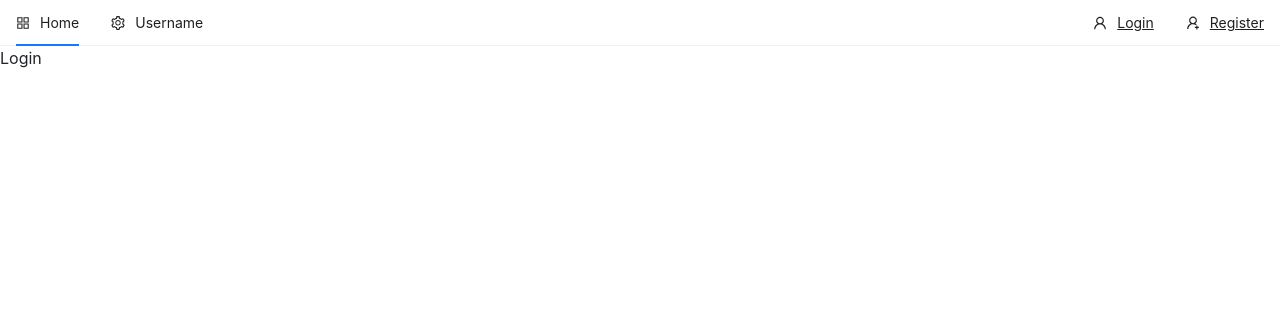
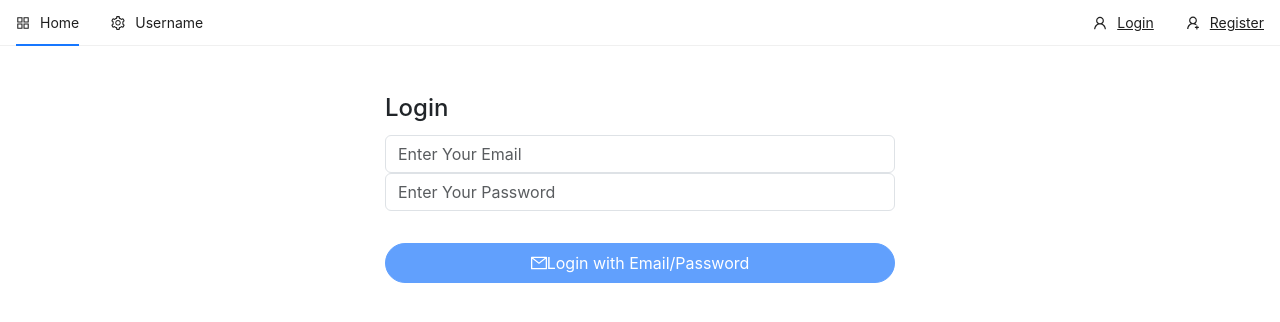
Before and after one commit to uttkarsh2406/Ecommerce-Website, a React (Create React App) app in the folder client/: page /login in a window 1280 px wide. Shown: the top 322 px of the page. Built offline with nearby package versions, Linux system fonts and the light colour scheme; no server answers.

Commit message:
Login with email/password done

```diff
--- a/client/package.json
+++ b/client/package.json
@@ -8,10 +8,16 @@
     "@testing-library/user-event": "^13.5.0",
     "ant-design": "^1.0.0",
     "antd": "^5.3.0",
+    "env": "0.0.2",
+    "firebase": "^9.17.2",
     "react": "^18.2.0",
     "react-dom": "^18.2.0",
+    "react-redux": "^8.0.5",
     "react-router-dom": "^5.2.0",
     "react-scripts": "5.0.1",
+    "react-toastify": "^9.1.1",
+    "redux": "^4.2.1",
+    "redux-devtools-extension": "^2.13.9",
     "web-vitals": "^2.1.4"
   },
   "scripts": {
--- a/client/src/App.js
+++ b/client/src/App.js
@@ -1,23 +1,45 @@
-import React from "react";
-import { Switch, Route } from 'react-router-dom'
+import React, { useEffect } from "react";
+import { Switch, Route } from "react-router-dom";
 import Login from "./pages/auth/Login";
 import Register from "./pages/auth/Register";
 import Home from "./pages/Home";
+import { ToastContainer } from "react-toastify";
 import Header from "./components/nav/Header";
+import RegisterComplete from "./pages/auth/RegisterComplete";
+
+import { Auth } from "./firebase";
+import { useDispatch } from "react-redux";
+import { async } from "@firebase/util";
 
 function App() {
+  const dispatch = useDispatch();
+  useEffect(() => {
+    const unsubscribe = Auth.onAuthStateChanged(async (user) => {
+      if (user) {
+        const idTokenResult = await user.getIdTokenResult();
+        dispatch({
+          type: "LOGGED_IN_USER",
+          payload: {
+            email: user.email,
+            token: idTokenResult.token,
+          },
+        });
+      }
+    });
+  }, []);
   return (
     <div>
+      <Header />
+      <ToastContainer />
+      <Switch>
+        <Route exact path="/" component={Home} />
 
-      <Header/>
-    <Switch>
-      <Route exact path="/" component={Home} />
+        <Route exact path="/login" component={Login} />
 
-      <Route exact path="/login" component={Login} />
+        <Route exact path="/register" component={Register} />
 
-      <Route exact path="/register" component={Register} />
-
-    </Switch>
+        <Route exact path="/register/complete" component={RegisterComplete} />
+      </Switch>
     </div>
   );
 }
--- a/client/src/components/nav/Header.js
+++ b/client/src/components/nav/Header.js
@@ -1,10 +1,18 @@
-import { AppstoreOutlined, SettingOutlined, UserOutlined, UserAddOutlined } from '@ant-design/icons';
+import {
+  AppstoreOutlined,
+  SettingOutlined,
+  UserOutlined,
+  UserAddOutlined,
+  LogoutOutlined,
+} from "@ant-design/icons";
 import "antd/dist/reset.css";
 import "antd/dist/antd-with-locales";
-import { Menu } from 'antd';
-import { useState } from 'react';
-import {Link} from "react-router-dom"
-
+import { Menu } from "antd";
+import { useState } from "react";
+import { Link } from "react-router-dom";
+import { Auth } from "../../firebase";
+import { useDispatch } from "react-redux";
+import { useHistory } from "react-router-dom";
 // const items1 = [
 //     {
 //         label: 'Home',
@@ -29,9 +37,6 @@ import {Link} from "react-router-dom"
 //                 key: 'setting:2',
 //             },
 
-
-
-
 //         ],
 //     },
 
@@ -51,44 +56,60 @@ import {Link} from "react-router-dom"
 
 // ];
 function Header() {
-    const [current, setCurrent] = useState('home');
+  const [current, setCurrent] = useState("home");
+  let dispatch = useDispatch();
+  let history = useHistory();
   function onClick(e) {
     // console.log(e);
-        setCurrent(e.key)
-    };
+    setCurrent(e.key);
+  }
+
+  function logout() {
+    Auth.signOut();
+    dispatch({
+      type: "LOGOUT",
+      payload: "null",
+    });
+    history.push("/login");
+  }
   return (
-        <Menu mode='horizontal' onClick={onClick} selectedKeys={[current]}>
-
+    <Menu mode="horizontal" onClick={onClick} selectedKeys={[current]}>
       <Menu.Item key="Home" icon={<AppstoreOutlined />}>
-                <Link Link to="/">Home</Link>
+        <Link Link to="/">
+          Home
+        </Link>
       </Menu.Item>
-            <Menu.SubMenu key="SubMenu" icon={<SettingOutlined />} title={<span>Username</span>}  >
-
+      <Menu.SubMenu
+        key="SubMenu"
+        icon={<SettingOutlined />}
+        title={<span>Username</span>}
+      >
         <Menu.Item key="Option1">
-                <Link Link to="/option1">option1</Link>
-
-
+          <Link Link to="/option1">
+            option1
+          </Link>
         </Menu.Item>
 
-                <Menu.Item key="Option2">
-                <Link Link to="/option2">Option2</Link>
-
-
+        <Menu.Item key="Logout" icon={<LogoutOutlined />}>
+          Logout
+          {/* <Link Link to="/option2"></Link> */}
         </Menu.Item>
       </Menu.SubMenu>
       {/* <Menu.Item key='search' className='mt-2 ms-auto'>
                 Search
             </Menu.Item> */}
-            <Menu.Item className='ms-auto' key={"Login"} icon={<UserOutlined />}>
-            <Link Link to="/login">Login</Link>
-
+      <Menu.Item className="ms-auto" key={"Login"} icon={<UserOutlined />}>
+        <Link Link to="/login">
+          Login
+        </Link>
       </Menu.Item>
-            <Menu.Item key="Register" icon={<UserAddOutlined />} >
-            <Link Link to="/register">Register</Link>
+      <Menu.Item key="Register" icon={<UserAddOutlined />} onClick={logout()}>
+        <Link Link to="/register">
+          Register
+        </Link>
       </Menu.Item>
     </Menu>
   );
-};
-
+}
 
 export default Header;
--- /dev/null
+++ b/client/src/firebase.js
@@ -0,0 +1,22 @@
+// Import the functions you need from the SDKs you need
+import "firebase/compat/auth";
+import { getAuth, GoogleAuthProvider } from "firebase/auth";
+import { initializeApp } from "firebase/app";
+// TODO: Add SDKs for Firebase products that you want to use
+// https://firebase.google.com/docs/web/setup#available-libraries
+
+// Your web app's Firebase configuration
+const firebaseConfig = {
+  apiKey: "AIzaSyAk0eloBzdeV-UzqP5i9edcRdcvTHwP9FU",
+  authDomain: "ecom-6d7fc.firebaseapp.com",
+  projectId: "ecom-6d7fc",
+  storageBucket: "ecom-6d7fc.appspot.com",
+  messagingSenderId: "461627709290",
+  appId: "1:461627709290:web:7443b4804e5c94a6753713",
+};
+
+// Initialize Firebase
+const app = initializeApp(firebaseConfig);
+
+export const Auth = getAuth(app);
+export const googleAUthProvider = new GoogleAuthProvider();
--- a/client/src/pages/auth/Login.js
+++ b/client/src/pages/auth/Login.js
@@ -1,11 +1,95 @@
 import React from "react";
+import { Auth } from "./../../firebase";
+import {
+  sendSignInLinkToEmail,
+  signInWithEmailAndPassword,
+} from "firebase/auth";
+import { toast, ToastContainer } from "react-toastify";
+import "react-toastify/dist/ReactToastify.css";
+import { Button, Result } from "antd";
+import { MailOutlined } from "@ant-design/icons";
+import { useDispatch } from "react-redux";
+import { async } from "@firebase/util";
 
-function Login(){
+function Login({ history }) {
+  const [email, setEmail] = React.useState("");
+  const [password, setPassword] = React.useState("");
+  const [loading, setLoading] = React.useState(false);
+  let dispatch = useDispatch();
+  async function handleSubmit(e) {
+    e.preventDefault();
+    setLoading(true)
+    await signInWithEmailAndPassword(Auth, email, password)
+      .then(async (result) => {
+        // console.log(result);
+        const {user} = result;
+        const idTokenResult = await user.getIdTokenResult();
+        dispatch({
+          type: "LOGGED_IN_USER",
+          payload: {
+            email: user.email,
+            token: idTokenResult,
+          },
+        });
+        history.push("/");
+      })
+      .catch((error) => {
+        console.log(error);
+        toast.error(error.message);
+        setLoading(false);
+      });
+  }
+  function loginForm() {
     return (
-        <div>
-        <p>Login</p>
+      <form onSubmit={handleSubmit}>
+        <div className="form-group">
+          <input
+            type="email"
+            className="form-control"
+            value={email}
+            onChange={(e) => {
+              setEmail(e.target.value);
+            }}
+            placeholder="Enter Your Email"
+          />
         </div>
+        <div className="form-group">
+          <input
+            type="password"
+            className="form-control"
+            value={password}
+            onChange={(e) => {
+              setPassword(e.target.value);
+            }}
+            placeholder="Enter Your Password"
+          />
+        </div>
+        <br />
+        <Button
+          type="primary"
+          className="btn btn-primary mt-2 mb-3"
+          onClick={handleSubmit}
+          block
+          shape="round"
+          icon={<MailOutlined />}
+          size="large"
+          disabled={!email || password.length < 6}
+        >
+          Login with Email/Password
+        </Button>
+      </form>
     );
+  }
+  return (
+    <div className="container p-5 ">
+      <div className="row">
+        <div className="col-md-6 offset-md-3">
+          <h4>Login</h4>
+          {loginForm()}
+        </div>
+      </div>
+    </div>
+  );
 }
 
 export default Login;
--- a/client/src/pages/auth/Register.js
+++ b/client/src/pages/auth/Register.js
@@ -1,11 +1,62 @@
 import React from "react";
+import { Auth } from "./../../firebase";
+import { sendSignInLinkToEmail } from "firebase/auth";
+import { toast, ToastContainer } from "react-toastify";
+import "react-toastify/dist/ReactToastify.css";
 
-function Register(){
+function Register() {
+  const [email, setEmail] = React.useState("");
+
+  async function handleSubmit(e) {
+    console.log(process.env.REACT_APP_REGISTER_URL);
+    e.preventDefault();
+    const config = {
+      url: process.env.REACT_APP_REGISTER_URL,
+      handleCodeInApp: true,
+    };
+    await sendSignInLinkToEmail(Auth, email, config)
+      .then(() => {
+        toast.success(
+          `Email is sent to ${email} Click the link to complete your registration`
+        );
+        window.localStorage.setItem("emailForRegistration", email);
+        setEmail("");
+      })
+      .catch((error) => {
+        const errorCode = error.code;
+        const errorMessage = error.message;
+        console.log("errorCode " + errorCode + " errorMessage " + errorMessage);
+      });
+  }
+  function RegisterForm() {
     return (
-        <div>
-            <p>register</p>
+      <form onSubmit={handleSubmit}>
+        <input
+          type="email"
+          className="form-control"
+          value={email}
+          onChange={(e) => {
+            setEmail(e.target.value);
+          }}
+          placeholder="Enter Your Email"
+        />
+        <br />
+        <button type="submit" className="btn btn-primary mt-2">
+          Register
+        </button>
+      </form>
+    );
+  }
+  return (
+    <div className="container p-5 ">
+      <div className="row">
+        <div className="col-md-6 offset-md-3">
+          <h4>Register</h4>
+          {RegisterForm()}
         </div>
-    );
+      </div>
+    </div>
+  );
 }
 
 export default Register;
--- /dev/null
+++ b/client/src/pages/auth/RegisterComplete.js
@@ -0,0 +1,86 @@
+import React, { useState } from "react";
+import { Auth } from "./../../firebase";
+import {
+  isSignInWithEmailLink,
+  signInWithEmailLink,
+  updatePassword,
+} from "firebase/auth";
+
+import { toast, ToastContainer } from "react-toastify";
+import "react-toastify/dist/ReactToastify.css";
+import { async } from "@firebase/util";
+
+function RegisterComplete({ history }) {
+  const [email, setEmail] = React.useState("");
+  const [passwaord, setPassword] = React.useState("");
+  useState(() => {
+    setEmail(window.localStorage.getItem("emailForRegistration"));
+  }, []);
+  async function handleSubmit(e) {
+    e.preventDefault();
+
+    if (!email && !passwaord) {
+      toast.error("Email and Password is required");
+      return;
+    }
+    if (passwaord.length < 6) {
+      toast.error("password must be atleast 6 characters long");
+      return;
+    }
+    await signInWithEmailLink(Auth, email, window.location.href)
+      .then(async (result) => {
+        //  console.log(result);
+        if (result.user.emailVerified) {
+          //remove useremail from localstorage
+          //get userid token
+          //redirect
+
+          window.localStorage.removeItem("emailForRegistration");
+          let user = Auth.currentUser;
+          await updatePassword(user, passwaord)
+            .then(() => {})
+            .catch((error) => {});
+
+          const idTokenResult = await user.getIdTokenResult();
+
+          history.push("/");
+        }
+      })
+      .catch((error) => {
+        toast.error(error);
+      });
+  }
+  function CompleteRegisterForm() {
+    return (
+      <form onSubmit={handleSubmit}>
+        <input type="email" className="form-control" value={email} disabled />
+        <input
+          type="password"
+          className="form-control"
+          value={passwaord}
+          onChange={(e) => {
+            setPassword(e.target.value);
+          }}
+          placeholder="password"
+          autoFocus
+        />
+
+        <button type="submit" className="btn btn-primary mt-2">
+          Complete Registration
+        </button>
+      </form>
+    );
+  }
+  return (
+    <div className="container p-5 ">
+      <div className="row">
+        <div className="col-md-6 offset-md-3">
+          <h4>Register Complete</h4>
+          {CompleteRegisterForm()}
+        </div>
+      </div>
+    </div>
+  );
+}
+
+export default RegisterComplete;
```
Also changed, not shown: client/src/index.js (+12 -0 lines), client/src/reducers/index.js (added, +7 -0 lines), client/src/reducers/userReducer.js (added, +10 -0 lines), 2 other files (tests, documents, lock files or other folders). Lines whose indentation alone changed are shown as unchanged.
